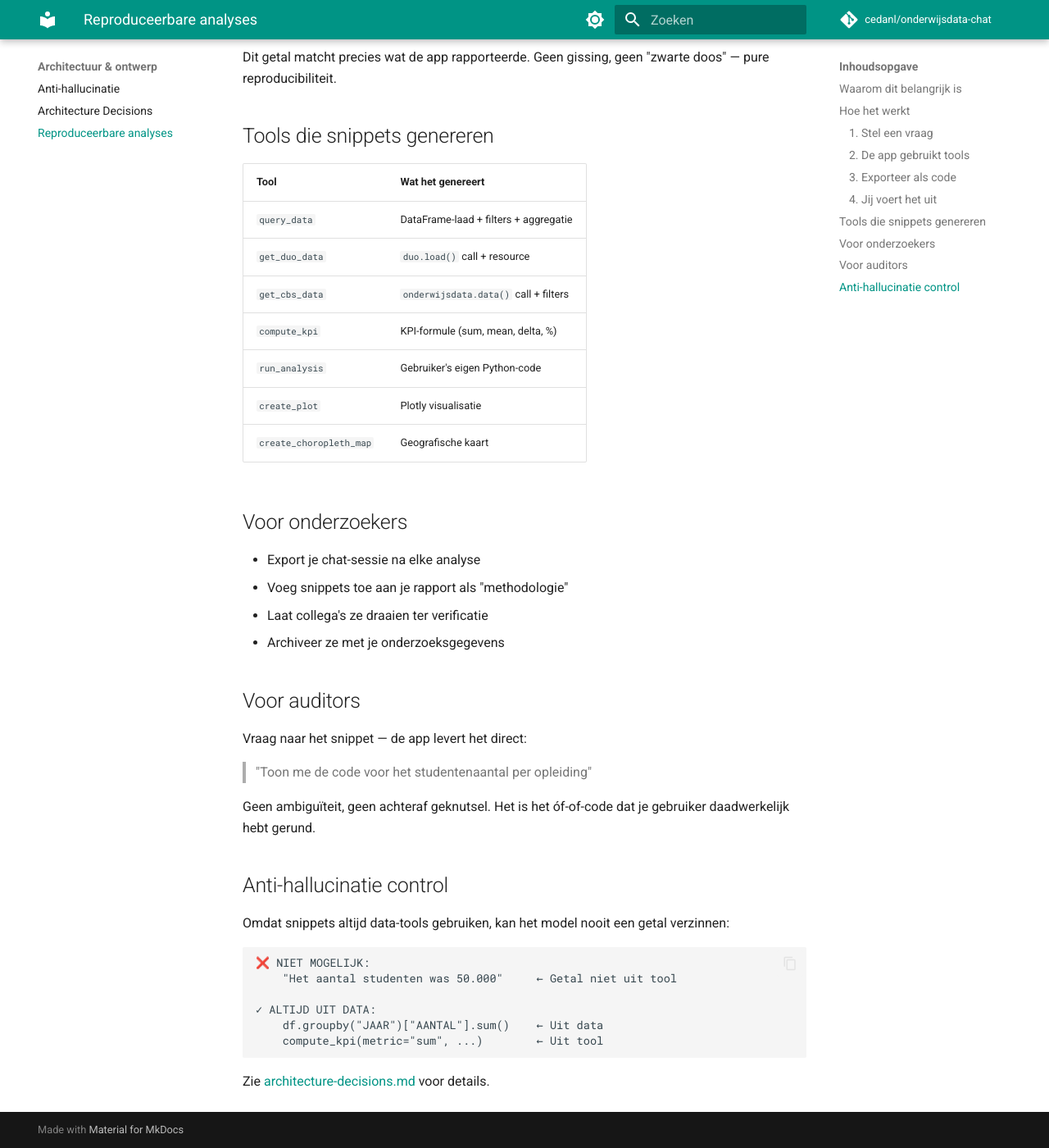
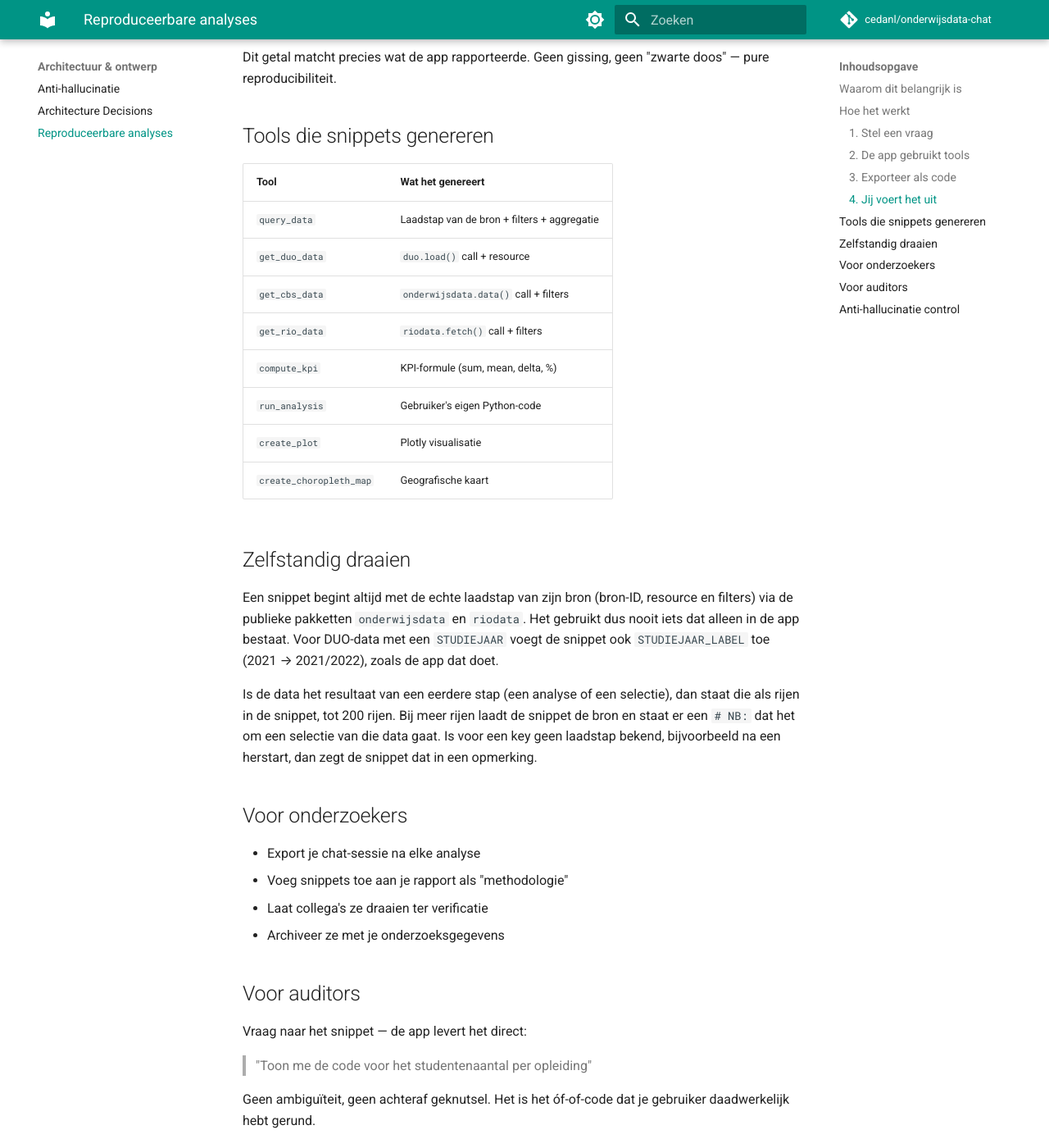
Before and after one commit to cedanl/onderwijsdata-chat, an MkDocs documentation site: the page built from docs/reproducibility.md, in a window 1280 px wide and 1400 px high, scrolled down 1491 px. Shown: the whole window at 82% size. Built offline with MkDocs 1.6.1 and Material for MkDocs 9.7.7, drawn with Linux system fonts in a browser that asks for light colours; comment, search, counter and statistics services are not loaded.

Commit message:
docs: reproducibility.md beschrijft de zelfstandige snippets (#43)
De README-sectie en docs/reproducibility.md bestonden al. Bijgewerkt voor wat sinds
#131 en #115 geldt: een snippet begint met de laadstap van zijn bron, get_rio_data
heeft een snippet, afgeleide uitkomsten komen als rijen (tot 200), en DUO-snippets
voegen STUDIEJAAR_LABEL toe.

Refs #43

Co-Authored-By: Claude Sonnet 5.5 <noreply@anthropic.com>

```diff
--- a/docs/reproducibility.md
+++ b/docs/reproducibility.md
@@ -64,13 +64,20 @@ Dit getal matcht precies wat de app rapporteerde. Geen gissing, geen "zwarte doo
 
 | Tool | Wat het genereert |
 |------|------------------|
-| `query_data` | DataFrame-laad + filters + aggregatie |
+| `query_data` | Laadstap van de bron + filters + aggregatie |
 | `get_duo_data` | `duo.load()` call + resource |
 | `get_cbs_data` | `onderwijsdata.data()` call + filters |
+| `get_rio_data` | `riodata.fetch()` call + filters |
 | `compute_kpi` | KPI-formule (sum, mean, delta, %) |
 | `run_analysis` | Gebruiker's eigen Python-code |
 | `create_plot` | Plotly visualisatie |
 | `create_choropleth_map` | Geografische kaart |
+
+## Zelfstandig draaien
+
+Een snippet begint altijd met de echte laadstap van zijn bron (bron-ID, resource en filters) via de publieke pakketten `onderwijsdata` en `riodata`. Het gebruikt dus nooit iets dat alleen in de app bestaat. Voor DUO-data met een `STUDIEJAAR` voegt de snippet ook `STUDIEJAAR_LABEL` toe (2021 → 2021/2022), zoals de app dat doet.
+
+Is de data het resultaat van een eerdere stap (een analyse of een selectie), dan staat die als rijen in de snippet, tot 200 rijen. Bij meer rijen laadt de snippet de bron en staat er een `# NB:` dat het om een selectie van die data gaat. Is voor een key geen laadstap bekend, bijvoorbeeld na een herstart, dan zegt de snippet dat in een opmerking.
 
 ## Voor onderzoekers
 
```
